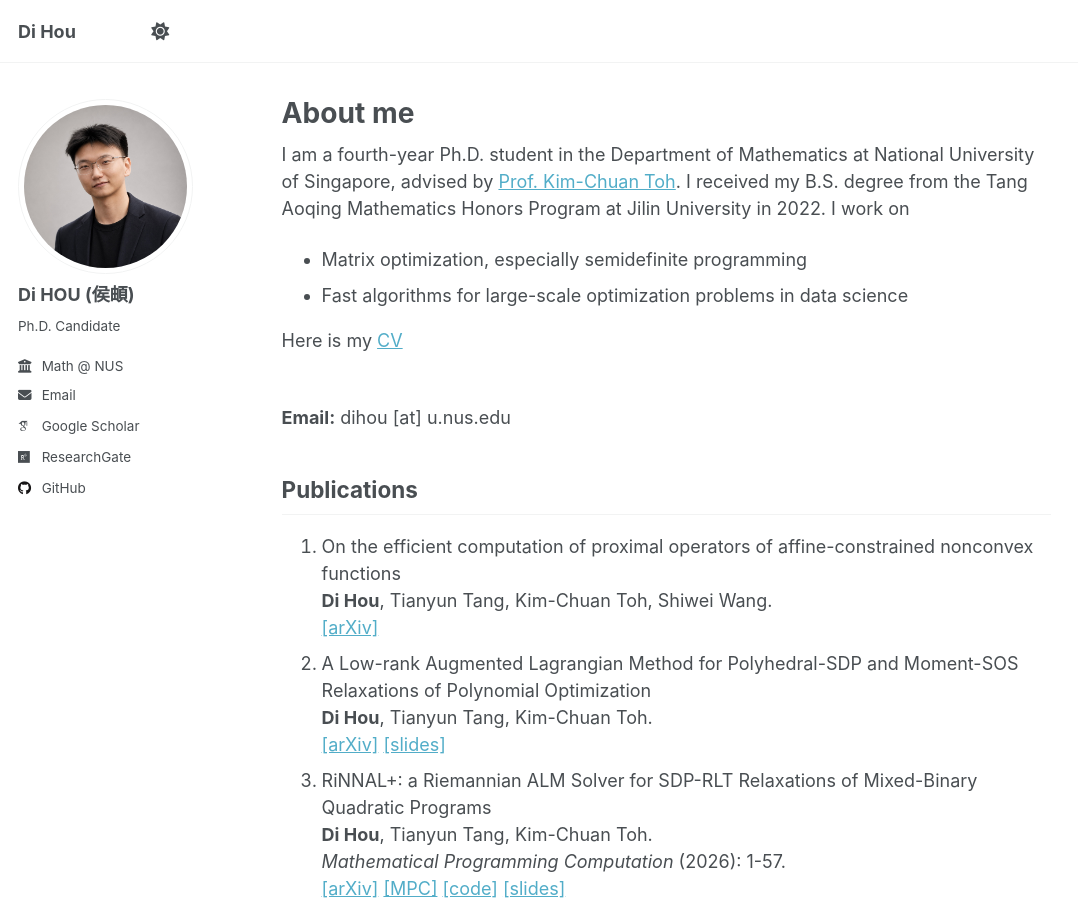
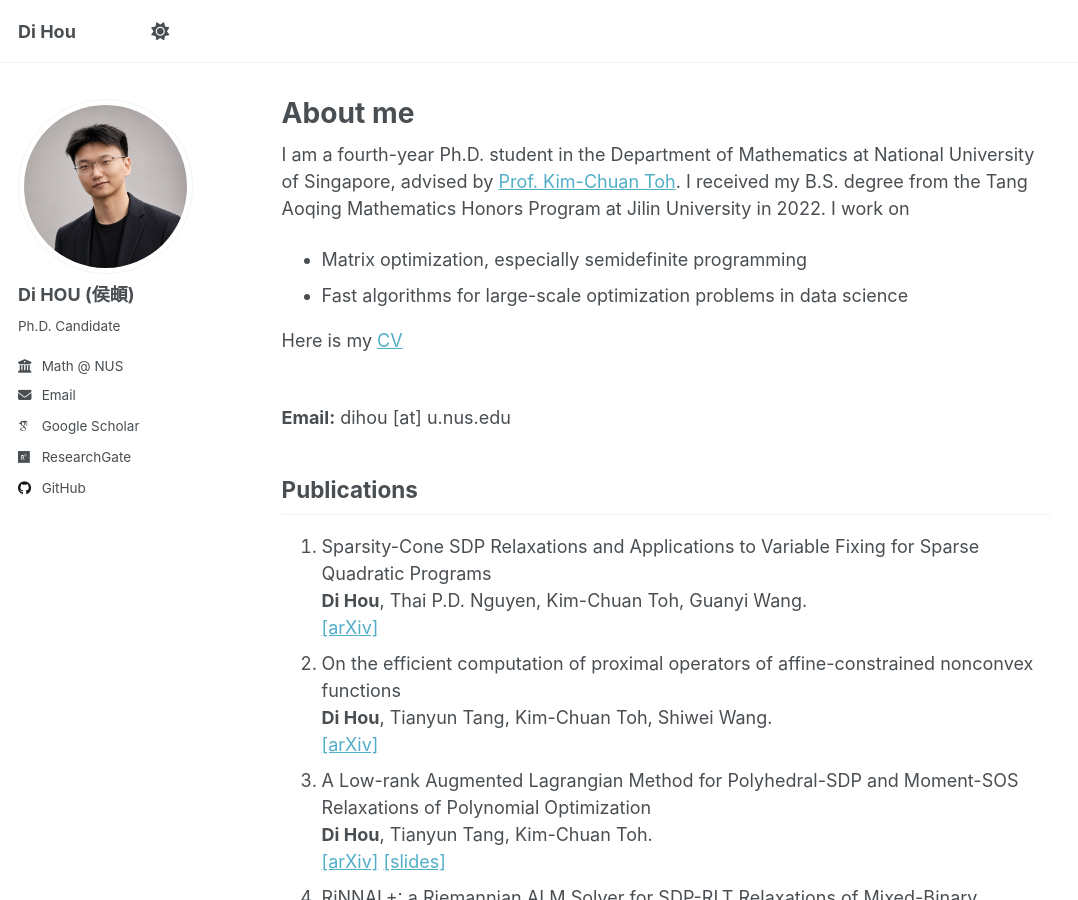
Before and after one commit to HouDiOpt/HouDiOpt.github.io, a Jekyll site: the page built from _pages/about.md, in a window 1280 px wide and 900 px high. Shown: the whole window, without its empty margins (0-1078 px from the left). Built offline with Jekyll 4.4.1, drawn with Linux system fonts in a browser that asks for light colours; some web fonts are replaced; a script that is not in the unit is left out.

Commit message:
Add publication entry for Sparsity-Cone SDP Relaxations

```diff
--- a/_pages/about.md
+++ b/_pages/about.md
@@ -20,6 +20,9 @@ Here is my [CV](/files/CV_HouDi.pdf)
 
 Publications
 ------
+1. Sparsity-Cone SDP Relaxations and Applications to Variable Fixing for Sparse Quadratic Programs
+<br>**Di Hou**, Thai P.D. Nguyen, Kim-Chuan Toh, Guanyi Wang.
+<br>[[arXiv]](https://arxiv.org/abs/2606.22894)
 1. On the efficient computation of proximal operators of affine-constrained nonconvex functions
 <br>**Di Hou**, Tianyun Tang, Kim-Chuan Toh, Shiwei Wang.
 <br>[[arXiv]](https://arxiv.org/abs/2602.23626)
```
